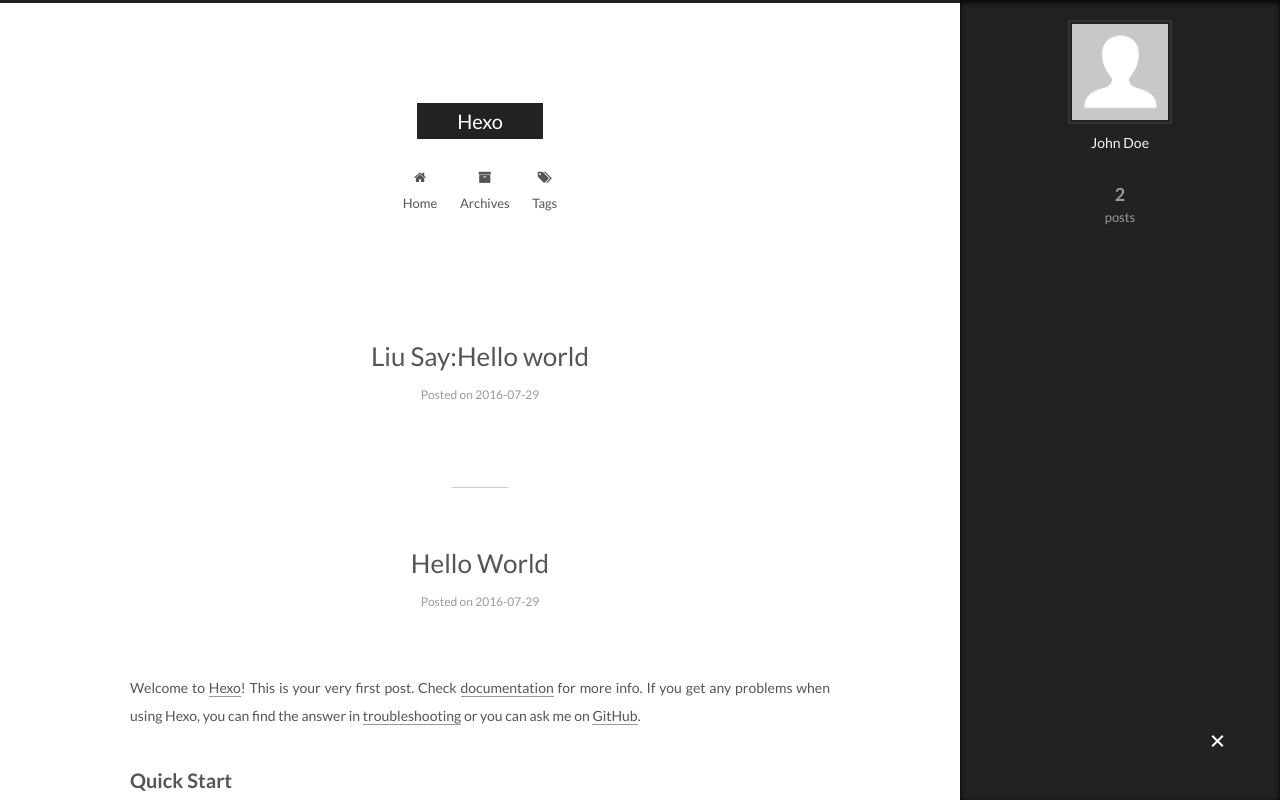
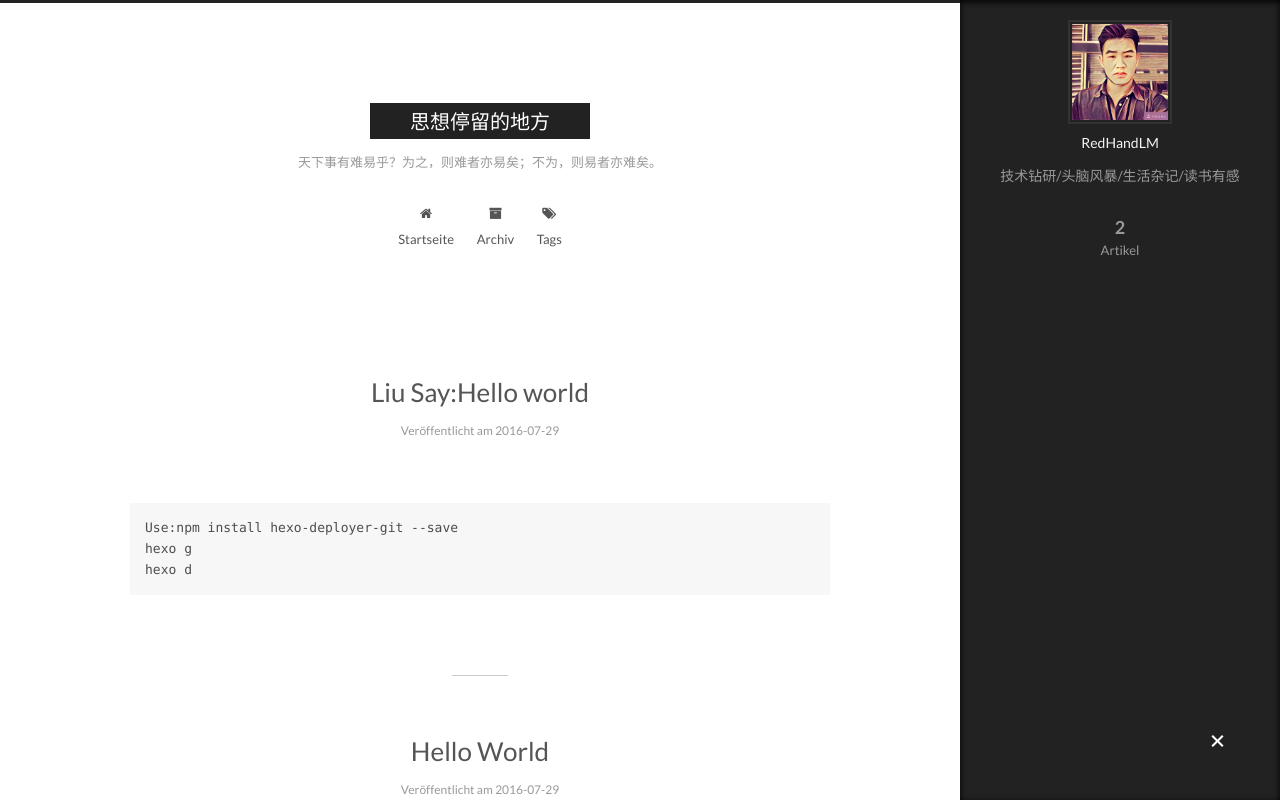
Before and after one commit to RedHandLM/RedHandLM.github.io, a plain HTML site: page index.html in a window 1280 px wide. Both pictures are taken after a click on the element 1217 px from the left and 742 px from the top of the page. Shown: the top 800 px of the page. Drawn offline with Linux system fonts and the light colour scheme.

Commit message:
Site updated: 2016-07-29 18:01:46

```diff
--- a/index.html
+++ b/index.html
@@ -84,12 +84,15 @@
 
 
 
+<meta name="description" content="技术钻研/头脑风暴/生活杂记/读书有感">
 <meta property="og:type" content="website">
-<meta property="og:title" content="Hexo">
+<meta property="og:title" content="思想停留的地方">
 <meta property="og:url" content="http://yoursite.com/index.html">
-<meta property="og:site_name" content="Hexo">
+<meta property="og:site_name" content="思想停留的地方">
+<meta property="og:description" content="技术钻研/头脑风暴/生活杂记/读书有感">
 <meta name="twitter:card" content="summary">
-<meta name="twitter:title" content="Hexo">
+<meta name="twitter:title" content="思想停留的地方">
+<meta name="twitter:description" content="技术钻研/头脑风暴/生活杂记/读书有感">
 
 
 
@@ -112,10 +115,10 @@
 
   <link rel="canonical" href="http://yoursite.com/"/>
 
-  <title> Hexo </title>
+  <title> Hexo, NexT - 思想停留的地方 - 技术钻研/头脑风暴/生活杂记/读书有感 </title>
 </head>
 
-<body itemscope itemtype="http://schema.org/WebPage" lang="">
+<body itemscope itemtype="http://schema.org/WebPage" lang="zh-CN">
 
 
 
@@ -145,11 +148,11 @@
   <div class="custom-logo-site-title">
     <a href="/"  class="brand" rel="start">
       <span class="logo-line-before"><i></i></span>
-      <span class="site-title">Hexo</span>
+      <span class="site-title">思想停留的地方</span>
       <span class="logo-line-after"><i></i></span>
     </a>
   </div>
-  <p class="site-subtitle"></p>
+  <p class="site-subtitle">天下事有难易乎？为之，则难者亦易矣；不为，则易者亦难矣。</p>
 </div>
 
 <div class="site-nav-toggle">
@@ -172,7 +175,7 @@
 
               <i class="menu-item-icon fa fa-fw fa-home"></i> <br />
 
-            Home
+            Startseite
           </a>
         </li>
 
@@ -182,7 +185,7 @@
 
               <i class="menu-item-icon fa fa-fw fa-archive"></i> <br />
 
-            Archives
+            Archiv
           </a>
         </li>
 
@@ -248,7 +251,7 @@
             <span class="post-meta-item-icon">
               <i class="fa fa-calendar-o"></i>
             </span>
-            <span class="post-meta-item-text">Posted on</span>
+            <span class="post-meta-item-text">Veröffentlicht am</span>
             <time itemprop="dateCreated" datetime="2016-07-29T15:48:46+08:00" content="2016-07-29">
               2016-07-29
             </time>
@@ -279,7 +282,10 @@
 
 
 
-
+            <pre><code>Use:npm install hexo-deployer-git --save
+hexo g
+hexo d
+</code></pre>
 
 
 
@@ -341,7 +347,7 @@
             <span class="post-meta-item-icon">
               <i class="fa fa-calendar-o"></i>
             </span>
-            <span class="post-meta-item-text">Posted on</span>
+            <span class="post-meta-item-text">Veröffentlicht am</span>
             <time itemprop="dateCreated" datetime="2016-07-29T15:44:45+08:00" content="2016-07-29">
               2016-07-29
             </time>
@@ -442,16 +448,16 @@
       <section class="site-overview sidebar-panel  sidebar-panel-active ">
         <div class="site-author motion-element" itemprop="author" itemscope itemtype="http://schema.org/Person">
           <img class="site-author-image" itemprop="image"
-               src="/images/avatar.gif"
-               alt="John Doe" />
-          <p class="site-author-name" itemprop="name">John Doe</p>
-          <p class="site-description motion-element" itemprop="description"></p>
+               src="/images/avatar.jpg"
+               alt="RedHandLM" />
+          <p class="site-author-name" itemprop="name">RedHandLM</p>
+          <p class="site-description motion-element" itemprop="description">技术钻研/头脑风暴/生活杂记/读书有感</p>
         </div>
         <nav class="site-state motion-element">
           <div class="site-state-item site-state-posts">
             <a href="/archives">
               <span class="site-state-item-count">2</span>
-              <span class="site-state-item-name">posts</span>
+              <span class="site-state-item-name">Artikel</span>
             </a>
           </div>
 
@@ -494,11 +500,11 @@
   <span class="with-love">
     <i class="fa fa-heart"></i>
   </span>
-  <span class="author" itemprop="copyrightHolder">John Doe</span>
+  <span class="author" itemprop="copyrightHolder">RedHandLM</span>
 </div>
 
 <div class="powered-by">
-  Powered by <a class="theme-link" href="https://hexo.io">Hexo</a>
+  Erstellt mit  <a class="theme-link" href="https://hexo.io">Hexo</a>
 </div>
 
 <div class="theme-info">
```
Also changed, not shown: 2016/07/29/Liu-Say-Hello-world/index.html (+32 -20 lines), 2016/07/29/hello-world/index.html (+17 -17 lines), archives/2016/07/index.html (+20 -17 lines), archives/2016/index.html (+20 -17 lines), archives/index.html (+20 -17 lines), images/avatar.jpg (added), images/backgroundDefault.jpg (added).
